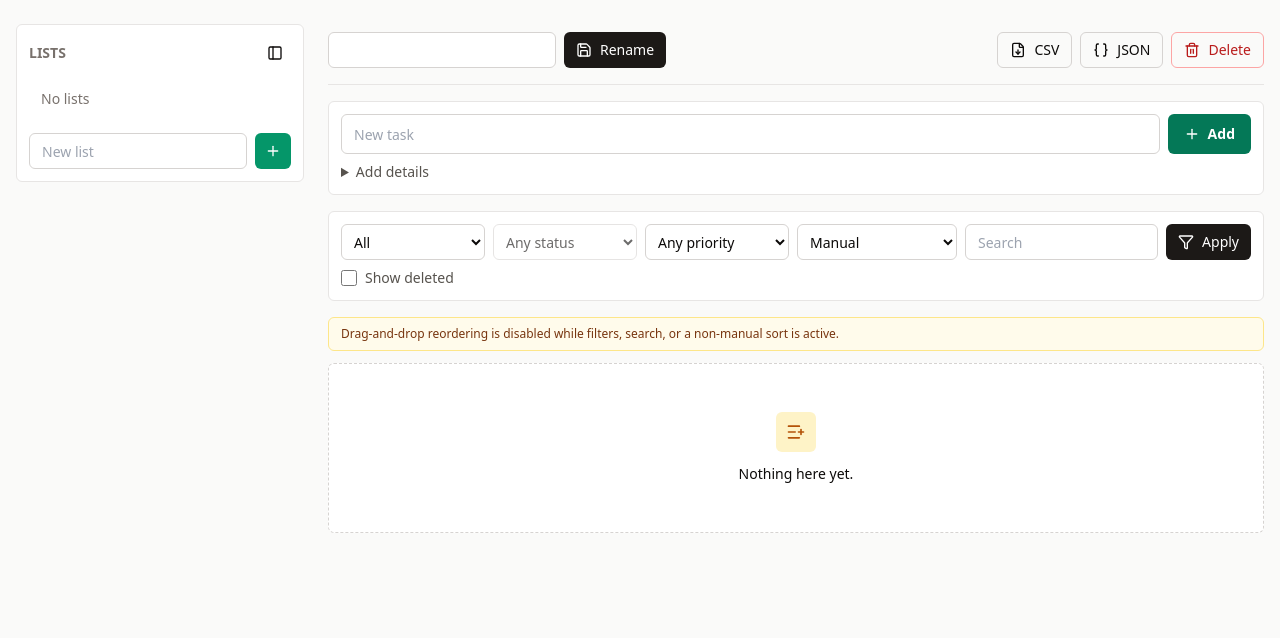
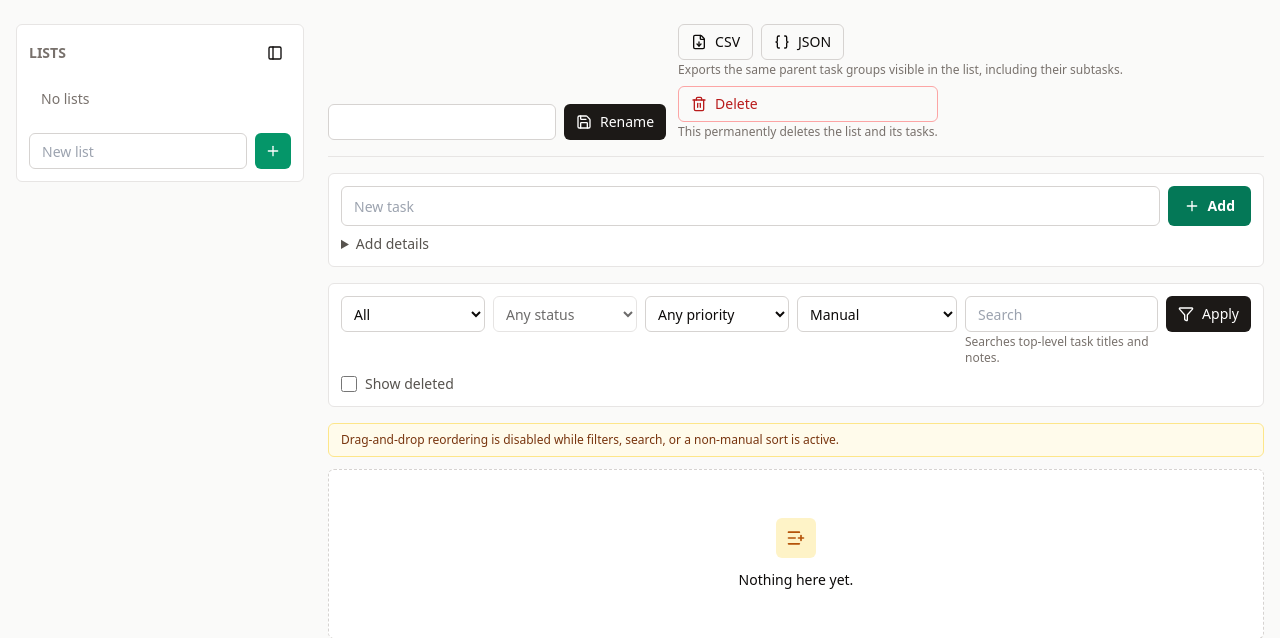
Before and after one commit to PrincetonAfeez/TODO-App, a Django app: template templates/tasks/list_detail.html in a window 1280 px wide. Shown: the part 61-699 px from the top of the page. Run offline with Django 5.2, Linux system fonts and the light colour scheme; the template is opened without the code that fills it: values that come from a table or form of the project are taken from there, others are empty; some libraries are stand-ins or nearby versions.

Commit message:
List detail html file

```diff
--- a/templates/tasks/list_detail.html
+++ b/templates/tasks/list_detail.html
@@ -20,6 +20,8 @@
         </form>
       </div>
       <div class="flex flex-wrap items-center gap-2">
+        <div class="flex flex-col gap-0.5">
+          <div class="flex flex-wrap items-center gap-2">
             <a href="{% url 'tasks:export_csv' current_list.id %}{% if export_query %}?{{ export_query }}{% endif %}" class="inline-flex h-9 items-center gap-2 rounded-md border border-stone-300 px-3 text-sm font-medium hover:bg-stone-100 dark:border-zinc-700 dark:hover:bg-zinc-900">
               <i data-lucide="file-down" class="h-4 w-4"></i>
               CSV
@@ -28,12 +30,16 @@
               <i data-lucide="braces" class="h-4 w-4"></i>
               JSON
             </a>
-        <form method="post" action="{% url 'tasks:delete_list' current_list.id %}" onsubmit="return confirm('Permanently delete this list and all of its tasks? This cannot be undone.')">
+          </div>
+          <p class="text-xs text-stone-500 dark:text-stone-400">Exports the same parent task groups visible in the list, including their subtasks.</p>
+        </div>
+        <form method="post" action="{% url 'tasks:delete_list' current_list.id %}" onsubmit="return confirm('Permanently delete this list and all of its tasks? This cannot be undone.')" class="flex flex-col gap-0.5">
           {% csrf_token %}
           <button class="inline-flex h-9 items-center gap-2 rounded-md border border-red-300 px-3 text-sm font-medium text-red-700 hover:bg-red-50 dark:border-red-900 dark:text-red-300 dark:hover:bg-red-950/40">
             <i data-lucide="trash-2" class="h-4 w-4"></i>
             Delete
           </button>
+          <p class="text-xs text-stone-500 dark:text-stone-400">This permanently deletes the list and its tasks.</p>
         </form>
       </div>
     </div>
@@ -68,7 +74,10 @@
         <option value="priority" {% if filters.sort == "priority" %}selected{% endif %}>Priority</option>
         <option value="created_at" {% if filters.sort == "created_at" %}selected{% endif %}>Created</option>
       </select>
+      <div class="flex min-w-0 flex-col gap-0.5">
         <input name="q" value="{{ filters.q }}" data-search-input placeholder="Search" class="h-9 min-w-0 rounded-md border border-stone-300 bg-white px-3 text-sm dark:border-zinc-700 dark:bg-zinc-950">
+        <p class="text-xs text-stone-500 dark:text-stone-400">Searches top-level task titles and notes.</p>
+      </div>
       <button type="submit" class="inline-flex h-9 items-center justify-center gap-2 rounded-md bg-stone-900 px-3 text-sm font-medium text-white hover:bg-stone-700 dark:bg-stone-100 dark:text-zinc-950">
         <i data-lucide="filter" class="h-4 w-4"></i>
         Apply
```
Lines whose indentation alone changed are shown as unchanged.
